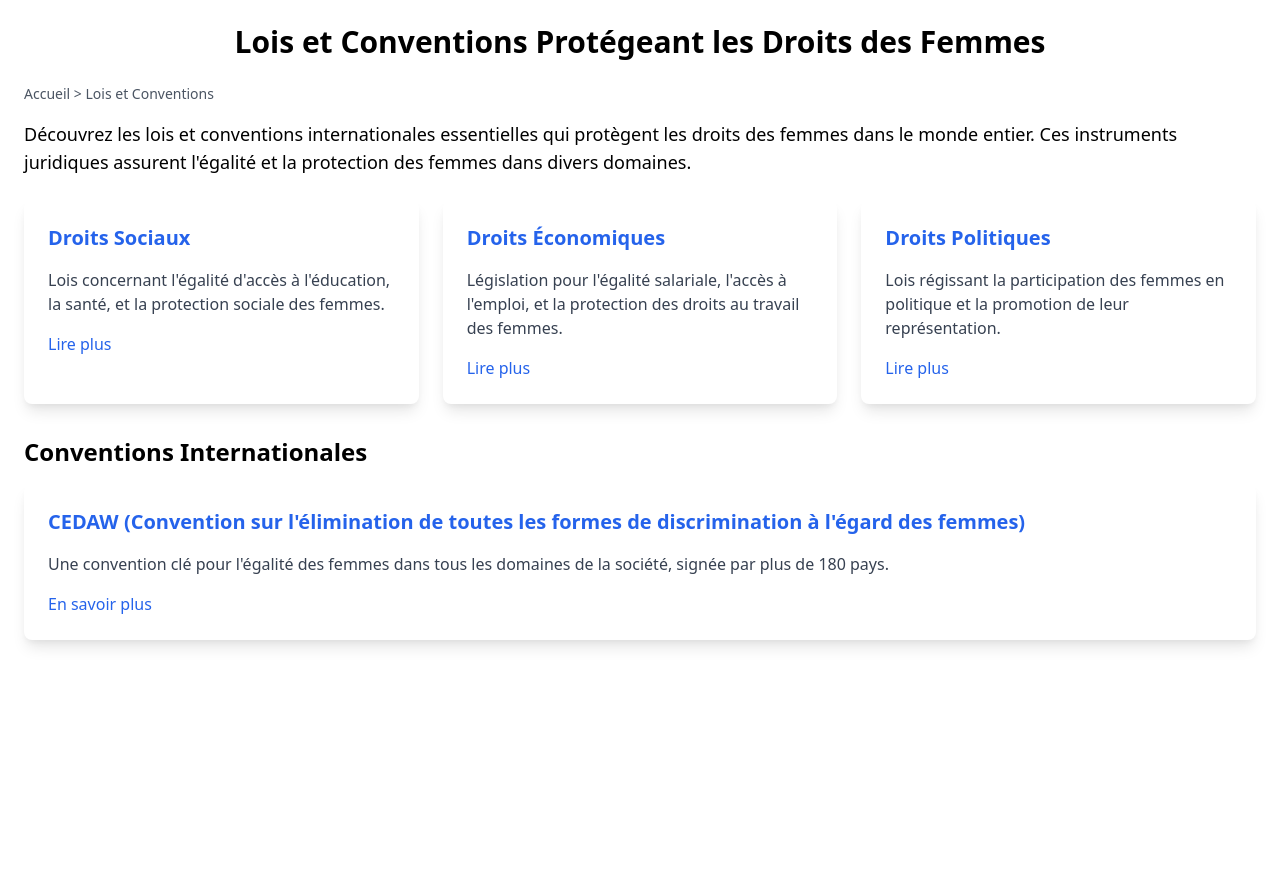
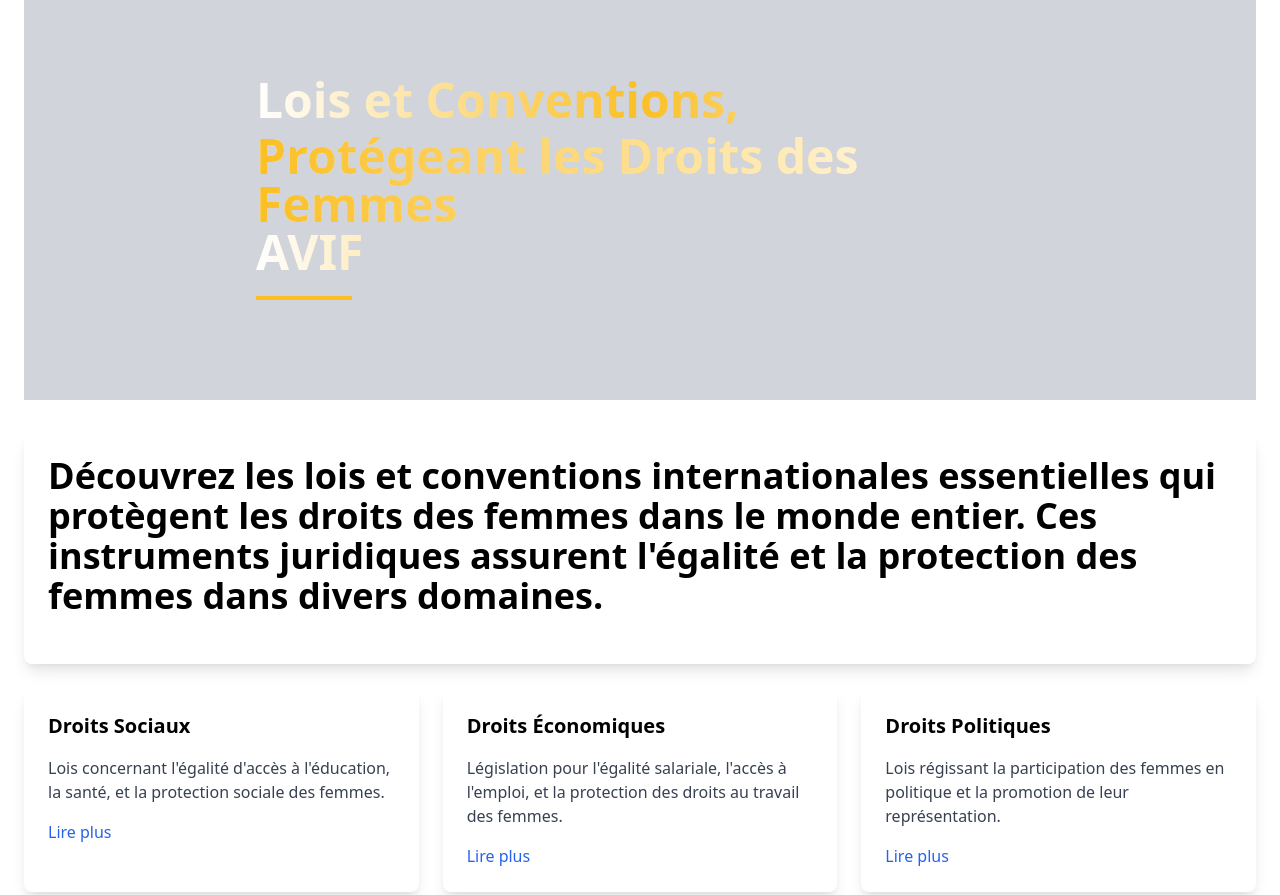
Before and after one commit to 1306BENIE/DEFENDRE, a plain HTML site: page lois et convention.html in a window 1280 px wide. Shown: the top 895 px of the page. Before the commit the page ends 800 px from the top, so only its background shows below. Drawn offline with nearby package versions, Linux system fonts and the light colour scheme.

Commit message:
feat: test pr

```diff
--- a/lois et convention.html
+++ b/lois et convention.html
@@ -8,35 +8,51 @@
     <title>Lois & Convention</title>
 </head>
 <body>
-    <div class="container mx-auto p-6">
+    <div class="container mx-auto px-6">
         <!-- Titre de la section -->
-        <h1 class="text-3xl font-bold text-center mb-6">Lois et Conventions Protégeant les Droits des Femmes</h1>
+        <!-- <h1 class="text-3xl font-bold text-center mb-6"> </h1> -->
 
-        <!-- Fil d'Ariane -->
-        <nav class="text-sm text-gray-600 mb-4">
-          <a href="#" class="hover:text-blue-600">Accueil</a> >
-          <a href="#" class="hover:text-blue-600">Lois et Conventions</a>
-        </nav>
+        <header class="bg-gray-300 h-100 flex justify-center items-center mb-8">
+          <h1 class="mx-auto max-w-3xl text-left
+            text-5xl md:text-5xl font-bold leading-tight mb-6
+            bg-gradient-to-r from-white via-yellow-400 to-white
+            bg-clip-text text-transparent
+            transition-all duration-1000 ease-in-out">
+            Lois et Conventions,
+            <span class="block mt-2 bg-gradient-to-r from-yellow-400 to-white bg-clip-text">
+              Protégeant les Droits des Femmes
+            </span>
+            AVIF
+            <div class="w-24 h-1 bg-yellow-400 mt-5 transition-all duration-1000 delay-300"></div>
+          </h1>
+        </header>
 
         <!-- Introduction -->
-        <p class="text-lg mb-6">Découvrez les lois et conventions internationales essentielles qui protègent les droits des femmes dans le monde entier. Ces instruments juridiques assurent l'égalité et la protection des femmes dans divers domaines.</p>
+        <div class="border-none bg-white p-6 rounded-lg shadow-lg mb-6">
+          <p class="text-lg mb-6 font-bold text-4xl text-black">
+            Découvrez les lois et conventions internationales essentielles qui
+            protègent les droits des femmes dans le monde entier. Ces instruments juridiques assurent
+            l'égalité et la protection des femmes dans divers domaines.
+          </p>
+        </div>
+
 
         <!-- Sections des catégories de lois -->
         <div class="grid grid-cols-1 sm:grid-cols-2 lg:grid-cols-3 gap-6">
           <div class="bg-white p-6 rounded-lg shadow-lg">
-            <h3 class="text-xl font-semibold text-blue-600 mb-4">Droits Sociaux</h3>
+            <h3 class="text-xl font-semibold text-black font-bold mb-4">Droits Sociaux</h3>
             <p class="text-gray-700">Lois concernant l'égalité d'accès à l'éducation, la santé, et la protection sociale des femmes.</p>
             <a href="#" class="text-blue-600 mt-4 block">Lire plus</a>
           </div>
 
           <div class="bg-white p-6 rounded-lg shadow-lg">
-            <h3 class="text-xl font-semibold text-blue-600 mb-4">Droits Économiques</h3>
+            <h3 class="text-xl font-semibold text-black font-bold mb-4">Droits Économiques</h3>
             <p class="text-gray-700">Législation pour l'égalité salariale, l'accès à l'emploi, et la protection des droits au travail des femmes.</p>
             <a href="#" class="text-blue-600 mt-4 block">Lire plus</a>
           </div>
 
           <div class="bg-white p-6 rounded-lg shadow-lg">
-            <h3 class="text-xl font-semibold text-blue-600 mb-4">Droits Politiques</h3>
+            <h3 class="text-xl font-semibold text-black font-bold mb-4">Droits Politiques</h3>
             <p class="text-gray-700">Lois régissant la participation des femmes en politique et la promotion de leur représentation.</p>
             <a href="#" class="text-blue-600 mt-4 block">Lire plus</a>
           </div>
```
